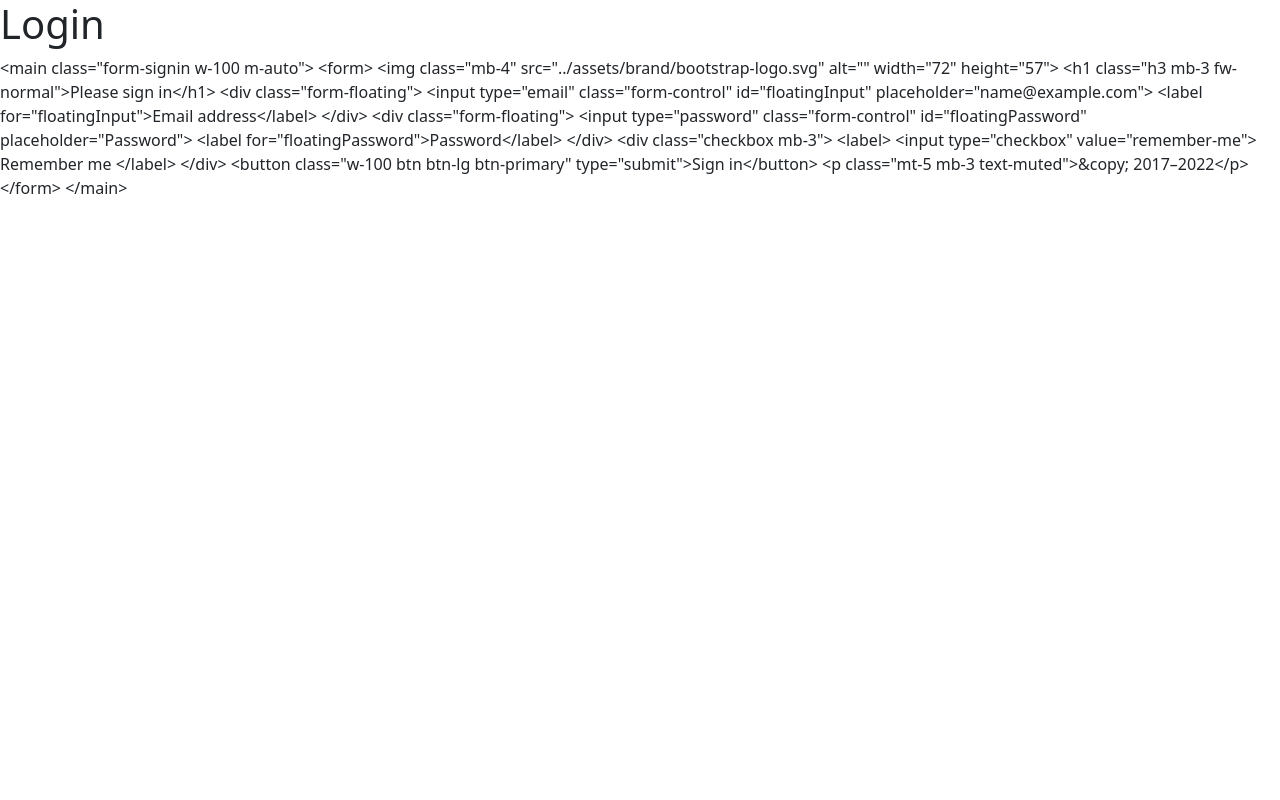
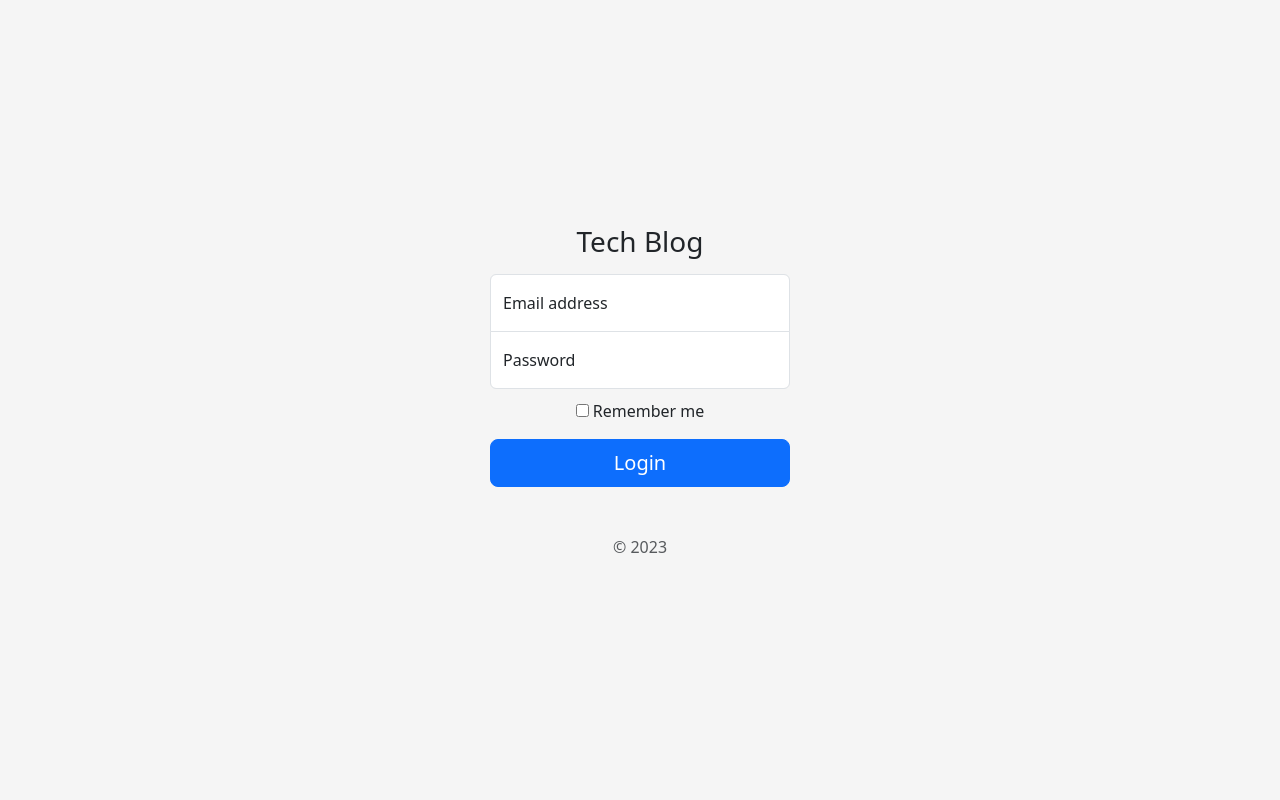
Before and after one commit to Casanovascut/Tech_Blog, a Node server app: page /login in a window 1280 px wide. Run offline with Node 20, Linux system fonts and the light colour scheme; some libraries are stand-ins or nearby versions.

Commit message:
added routes and handlebars

```diff
--- a/controllers/homeroutes.js
+++ b/controllers/homeroutes.js
@@ -39,4 +39,8 @@ router.get('/login', (req, res) =>
     res.render('login');
 });
 
+router.get('/signup', (req, res)=>{
+    res.render('signup');
+})
+
 module.exports = router;
--- /dev/null
+++ b/public/css/signin.css
@@ -0,0 +1,33 @@
+html,
+body {
+  height: 100%;
+}
+
+body {
+  display: flex;
+  align-items: center;
+  padding-top: 40px;
+  padding-bottom: 40px;
+  background-color: #f5f5f5;
+}
+
+.form-signin {
+  max-width: 330px;
+  padding: 15px;
+}
+
+.form-signin .form-floating:focus-within {
+  z-index: 2;
+}
+
+.form-signin input[type="email"] {
+  margin-bottom: -1px;
+  border-bottom-right-radius: 0;
+  border-bottom-left-radius: 0;
+}
+
+.form-signin input[type="password"] {
+  margin-bottom: 10px;
+  border-top-left-radius: 0;
+  border-top-right-radius: 0;
+}
--- a/public/js/user.js
+++ b/public/js/login.js
@@ -1,23 +1,3 @@
-// LOG OUT
-const logout = async () =>
-{
-    // Make a POST request to destroy the session on the back end
-    const response = await fetch('/api/users/logout', {
-        method: 'POST',
-        headers: { 'Content-Type': 'application/json' },
-    });
-
-    if (response.ok) {
-        // If successfully logged out, redirect to the login page
-        document.location.replace('/login');
-    } else {
-        alert(response.statusText);
-    }
-};
-
-document.querySelector('#logout').addEventListener('click', logout);
-
-
 // LOG IN
 const loginFormHandler = async (event) =>
 {
--- a/seeds/blogData.json
+++ b/seeds/blog-seeds.js
@@ -1,4 +1,6 @@
-[
+const { Blog } = require('../models');
+
+const blogData = [
     {
         "content": "this is the first blog post and it is great",
         "user_id": 1
@@ -12,3 +14,7 @@
         "user_id": 3
     }
 ]
+
+const seedBlogs = () => Blog.bulkCreate(blogData);
+
+module.exports = seedBlogs;
--- a/seeds/userData.json
+++ b/seeds/user-seeds.js
@@ -1,4 +1,6 @@
-[
+const {User} = require('../models');
+
+const userData = [
     {
         "name": "Sal",
         "email": "sal@hotmail.com",
@@ -15,3 +17,7 @@
         "password": "password12345"
     }
 ]
+
+const seedUsers = () => User.bulkCreate(userData);
+
+module.exports = seedUsers;
--- a/server.js
+++ b/server.js
@@ -9,7 +9,7 @@ const helpers = require('./utils/helpers');
 
 const app = express();
 
-app.use(express.static('public'));
+app.use(express.static(path.join(__dirname, 'public')));
 
 const PORT = process.env.PORT || 3001;
 
--- a/views/layouts/main.handlebars
+++ b/views/layouts/main.handlebars
@@ -5,15 +5,25 @@
     <meta http-equiv="X-UA-Compatible" content="IE=edge">
     <meta name="viewport" content="width=device-width, initial-scale=1.0">
     <title>Tech Blog</title>
-        <link href="https://cdn.jsdelivr.net/npm/bootstrap@5.2.3/dist/css/bootstrap.min.css" rel="stylesheet" integrity="sha384-rbsA2VBKQhggwzxH7pPCaAqO46MgnOM80zW1RWuH61DGLwZJEdK2Kadq2F9CUG65" crossorigin="anonymous">
-        <link rel="stylesheet" href="/css/style.css">
+    <link href="https://cdn.jsdelivr.net/npm/bootstrap@5.3.0-alpha1/dist/css/bootstrap.min.css" rel="stylesheet"
+        integrity="sha384-GLhlTQ8iRABdZLl6O3oVMWSktQOp6b7In1Zl3/Jr59b6EGGoI1aFkw7cmDA6j6gD" crossorigin="anonymous">
+    <link rel="stylesheet" href="/css/style.css">
+    <link rel="canonical" href="https://getbootstrap.com/docs/5.2/examples/sign-in/">
+    <link href="/css/signin.css" rel="stylesheet">
 </head>
-<body>
-    <h1>
-        Login
-    </h1>
-    {{body}}
-    <script src="https://cdn.jsdelivr.net/npm/bootstrap@5.2.3/dist/js/bootstrap.bundle.min.js" integrity="sha384-kenU1KFdBIe4zVF0s0G1M5b4hcpxyD9F7jL+jjXkk+Q2h455rYXK/7HAuoJl+0I4" crossorigin="anonymous"></script>
+
+<body class="text-center">
+    <main class="container">
+        {{#if loggedIn}}
+        <script src="./logout.js"></script>
+        {{/if}}
+        {{{ body }}}
+    </main>
+
+    <script src="https://cdn.jsdelivr.net/npm/bootstrap@5.3.0-alpha1/dist/js/bootstrap.bundle.min.js"
+        integrity="sha384-w76AqPfDkMBDXo30jS1Sgez6pr3x5MlQ1ZAGC+nuZB+EYdgRZgiwxhTBTkF7CXvN"
+        crossorigin="anonymous"></script>
     <script src="/js/user.js"></script>
 </body>
+
 </html>
--- a/views/login.handlebars
+++ b/views/login.handlebars
@@ -1,7 +1,6 @@
 <main class="form-signin w-100 m-auto">
     <form>
-        <img class="mb-4" src="../assets/brand/bootstrap-logo.svg" alt="" width="72" height="57">
-        <h1 class="h3 mb-3 fw-normal">Please sign in</h1>
+        <h1 class="h3 mb-3 fw-normal">Tech Blog</h1>
 
         <div class="form-floating">
             <input type="email" class="form-control" id="floatingInput" placeholder="name@example.com">
@@ -17,7 +16,7 @@
                 <input type="checkbox" value="remember-me"> Remember me
             </label>
         </div>
-        <button class="w-100 btn btn-lg btn-primary" type="submit">Sign in</button>
-        <p class="mt-5 mb-3 text-muted">&copy; 2017–2022</p>
+        <button class="w-100 btn btn-lg btn-primary" type="submit">Login</button>
+        <p class="mt-5 mb-3 text-muted">&copy; 2023</p>
     </form>
 </main>
```
Also changed, not shown: controllers/api/blogRoutes.js (+49 -7 lines), public/js/logout.js (added, +15 -0 lines), seeds/index.js (+11 -16 lines), views/homepage.handlebars (+12 -8 lines), views/signup.handlebars (added, +15 -0 lines), public/css/style.css (line endings or trailing spaces).
